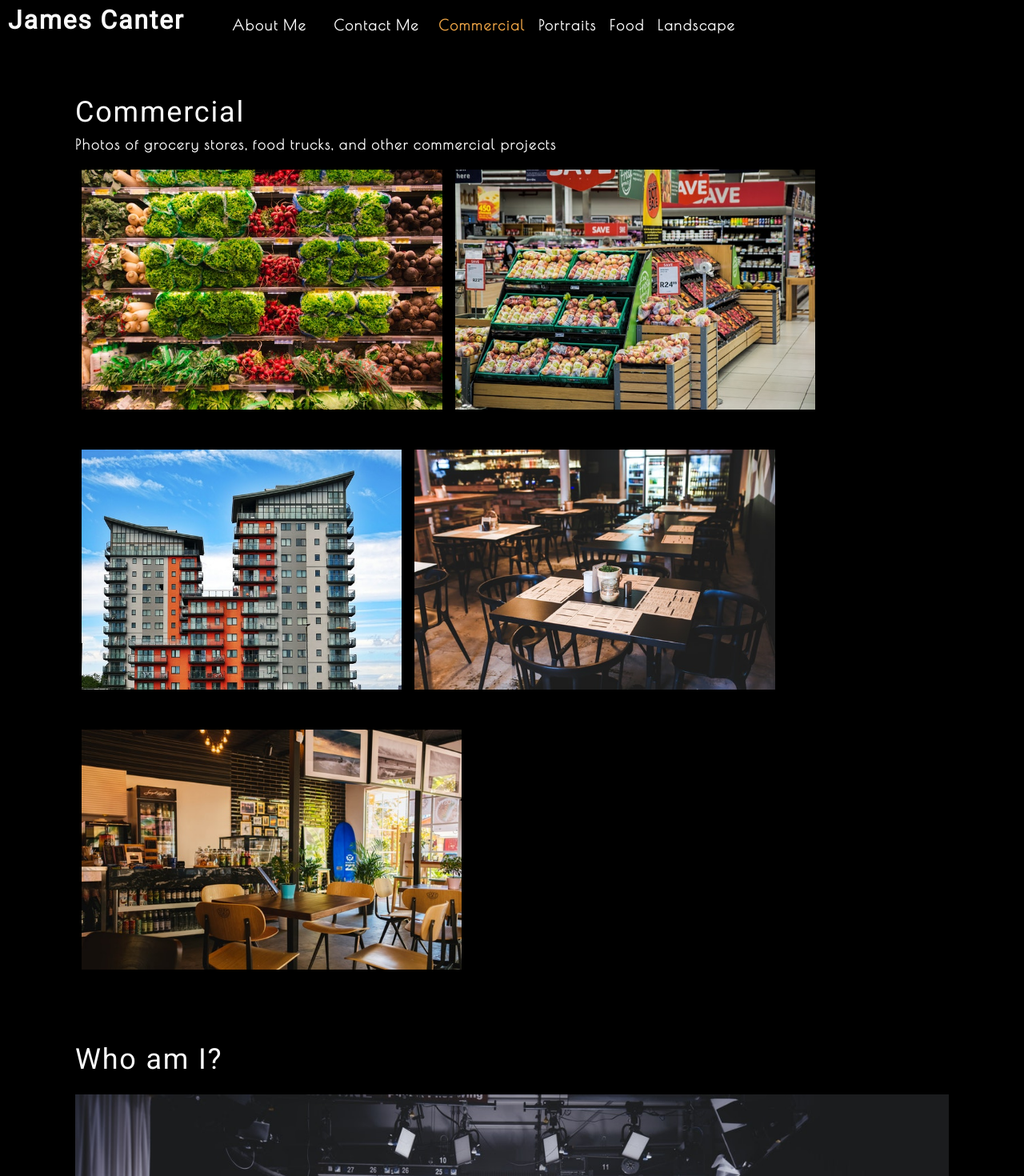
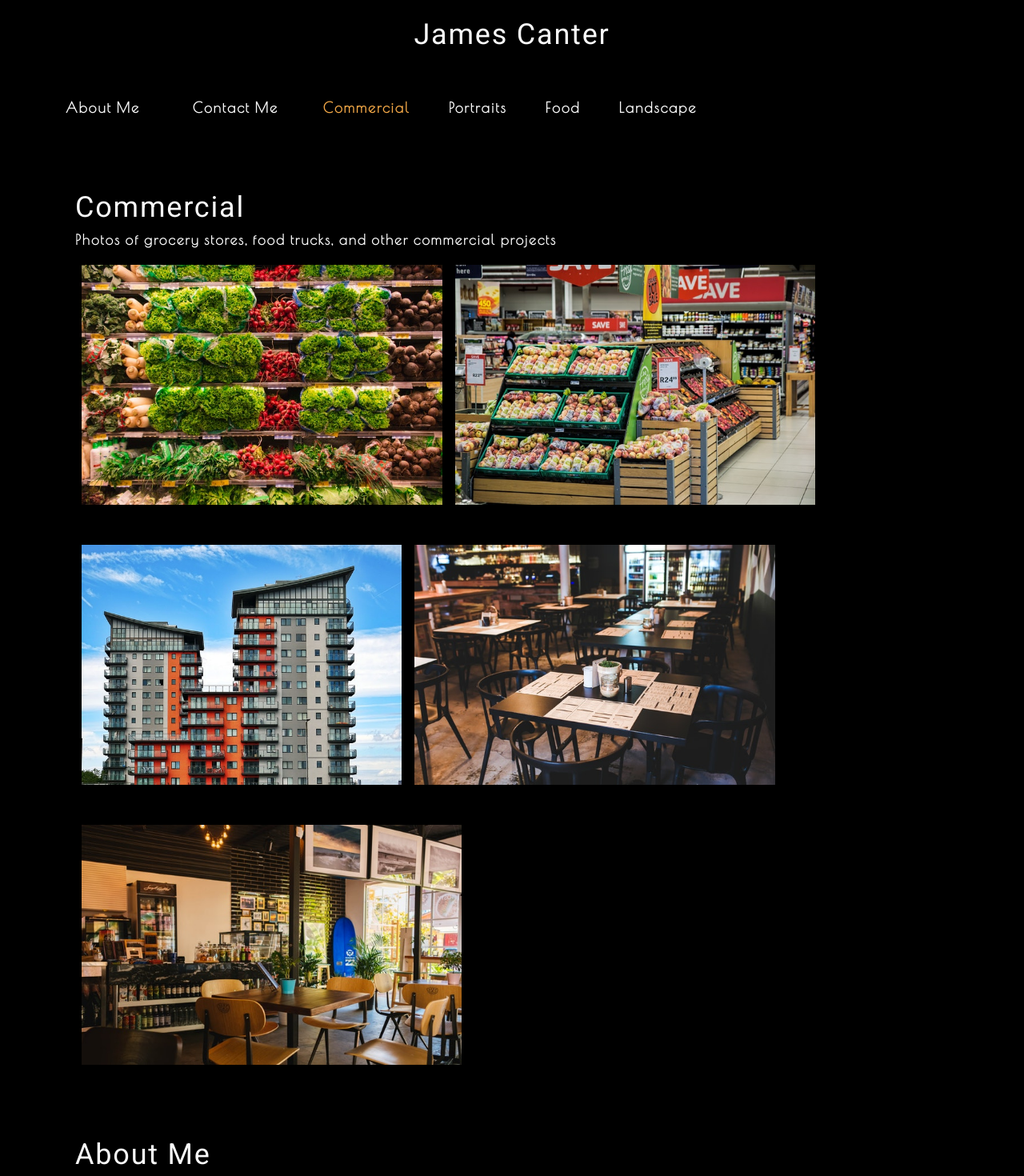
Before and after one commit to Cantalorian/react-portfolio, a React (Create React App) app in the folder react-portfolio/: page / in a window 1280 px wide. Shown: the top 1470 px of the page at 80% size. Built offline with nearby package versions, Linux system fonts and the light colour scheme.

Commit message:
adjustments

```diff
--- a/react-portfolio/src/App.js
+++ b/react-portfolio/src/App.js
@@ -6,6 +6,7 @@ import Nav from './components/Nav';
 import Portfolio from './components/Portfolio';
 import ContactForm from './components/Contact';
 import Footer from './components/Footer';
+import Header from './components/Header';
 
 function App() {
   const [categories] = useState([
@@ -24,6 +25,7 @@ function App() {
 
   return (
     <div>
+      <Header></Header>
       <Nav
         categories={categories}
         setCurrentCategory={setCurrentCategory}
--- a/react-portfolio/src/components/About/index.js
+++ b/react-portfolio/src/components/About/index.js
@@ -4,11 +4,11 @@ import coverImage from "../../assets/cover/cover-image.jpg";
 function About() {
   return  (
     <section className="my-5">
-      <h1 id="about">Who am I?</h1>
+      <h1 id="about">About Me</h1>
       <img src={coverImage} className="my-2" style={{ width: "100%" }} alt="cover" />
       <div className="my-2">
         <p>
-          I'm a full stack web developer who has been certified in MERN stack applications. I enjoy the challenge of learning and applying new languages and libraries. I welcome any role that allows me to bring a vision to life for both potential employers and clients. I'm based in Salt Lake City, Utah and look forward to an opportunity to collaborate with my peers to broaden my skill set.
+          I'm a full stack web developer based out of Salt Lake City, Utah. My wife and I are looking forward to our first child and the adventure he'll bring with him. I work as a Production Manager at Meadow Gold Dairy. I am currently attending the University of Utah Coding Boot Camp. I have experience with HTML, CSS, JavaScript, Node, MongoDB, GraphQL, React, and more. My passion is for learning and mastering new languages and libraries to produce polished, robust, and responsive applications. I welcome any role that allows me to challenge myself as well as create solutions to satisfy clients and employers. I look forward to being able to collaborate with my peers and broaden my skill set.
         </p>
       </div>
     </section>
--- a/react-portfolio/src/components/Contact/index.js
+++ b/react-portfolio/src/components/Contact/index.js
@@ -32,7 +32,7 @@ function ContactForm() {
         setErrorMessage('');
       }
     }
-  }
+  };
 
 
   return (
--- /dev/null
+++ b/react-portfolio/src/components/Header/index.js
@@ -0,0 +1,14 @@
+
+import React from 'react';
+
+function Header() {
+    return (
+        <div id='header'>
+            <h1>
+                James Canter
+            </h1>
+        </div>
+    )
+}
+
+export default Header;
--- a/react-portfolio/src/components/Nav/index.js
+++ b/react-portfolio/src/components/Nav/index.js
@@ -16,11 +16,6 @@ function Nav(props) {
 
   return (
     <header className="flex-row px-1">
-      <h2>
-        <a data-testid="link" href="/">
-          James Canter
-        </a>
-      </h2>
       <nav>
         <ul className="flex-row">
           <li className="mx-2">
--- a/react-portfolio/src/index.css
+++ b/react-portfolio/src/index.css
@@ -88,8 +88,11 @@ a:hover {
   text-decoration: underline;
 }
 
-header {
+#header {
   background: var(--dark);
+  text-align: center;
+  justify-content: center;
+  padding: 1rem;
 }
 
 header a {
@@ -145,6 +148,7 @@ input:focus {
 
 li {
   list-style: none;
+  padding: 1rem;
 }
 
 nav a:hover {
@@ -153,6 +157,7 @@ nav a:hover {
 
 nav li {
   cursor: pointer;
+  padding: 1rem;
 }
 
 textarea {
```
